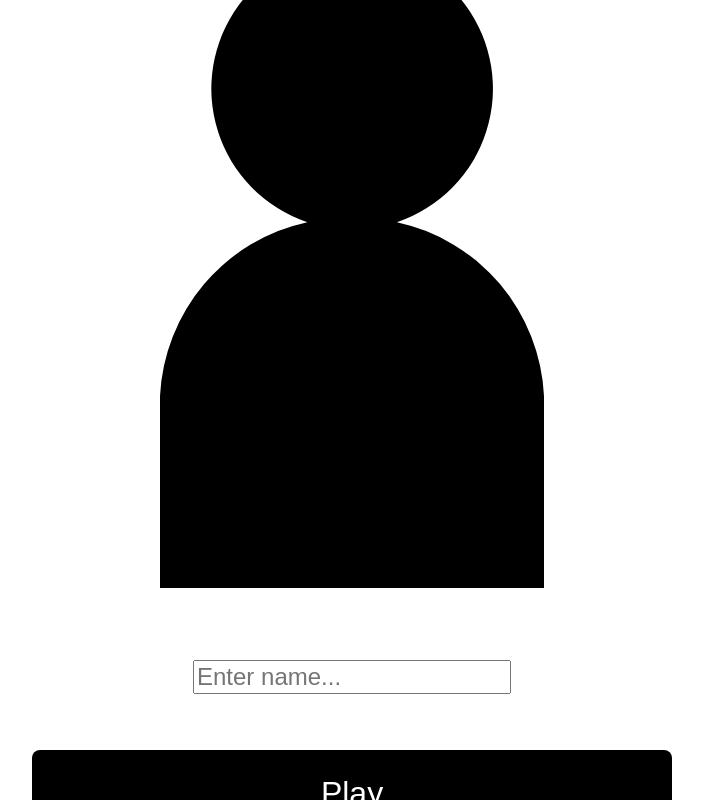
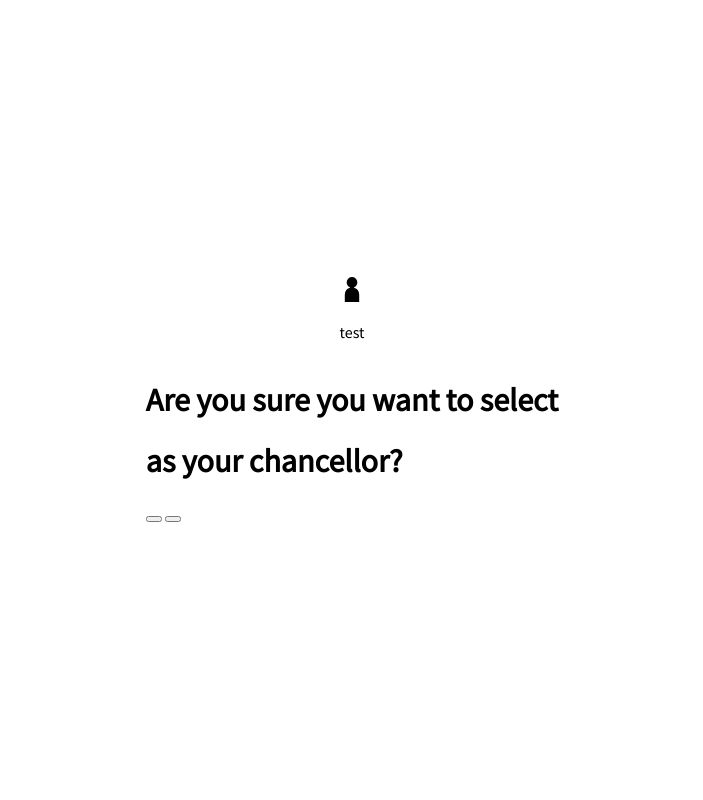
Before and after one commit to AmyHannahMorgan/hidden-hortler, a website: page static/play/index.html in a window 1280 px wide. Shown: the whole page, without its empty margins (288-991 px from the left). Drawn offline with Linux system fonts and the light colour scheme.

Commit message:
+ playerIcon template and confirm modal

```diff
--- a/static/play/index.html
+++ b/static/play/index.html
@@ -12,7 +12,7 @@
         <img src="/assets/SVGs/Logo.svg">
         <h2>Waiting for host...</h2>
     </div>
-    <div class="playBoard active" id="nameSelect">
+    <div class="playBoard" id="nameSelect">
         <img src="/assets/SVGs/unknown.svg">
         <p id="nameErrorBox"></p>
         <input type="text" id="nameBox" placeholder="Enter name...">
@@ -28,8 +28,20 @@
 
         <button class="okCheck"></button>OK</button>
     </div>
-    <div class="playBoard playerSelect" id="selectChancellor">
-
+    <div class="playBoard playerSelect active" id="selectChancellor">
+        <div class="playerIcon template">
+            <img src="/assets/SVGs/unknown.svg">
+            <p class="playerName">test</p>
+        </div>
+        <div class="confrimModal">
+            <h1>Are you sure you want to select</h1>
+            <h1 class="selectedPlayer"></h1>
+            <h1>as your chancellor?</h1>
+            <div class="buttonHolder">
+                <button class="yesCheck"></button>
+                <button class="noCheck"></button>
+            </div>
+        </div>
     </div>
     <div class="playBoard" id="chancellorVote">
 
```
